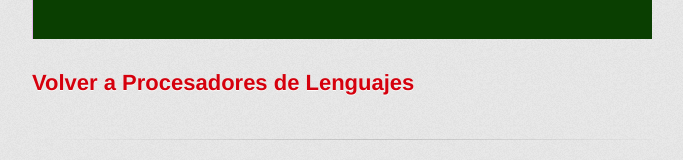
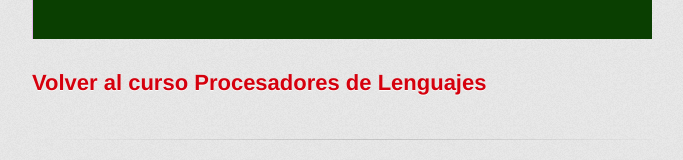
Before and after one commit to alu0100769609/nodeJS, a plain HTML site: page index.html in a window 1280 px wide. Shown: the part 1687-1847 px from the top of the page, without its empty margins (298-981 px from the left). Drawn offline with Linux system fonts and the light colour scheme; a web font is replaced by a local one.

Commit message:
Otro cambio más al index

```diff
--- a/index.html
+++ b/index.html
@@ -70,7 +70,7 @@ $ make install
 
 <p><img src="images/terminal.png" alt=""></p>
         </section>
-        <h2><a href="../index.html">Volver a Procesadores de Lenguajes</a></h2>
+        <h2><a href="../index.html">Volver al curso Procesadores de Lenguajes</a></h2>
 
         <footer>
           Node js is maintained by <a href="https://github.com/alu0100769609">alu0100769609</a><br>
```
